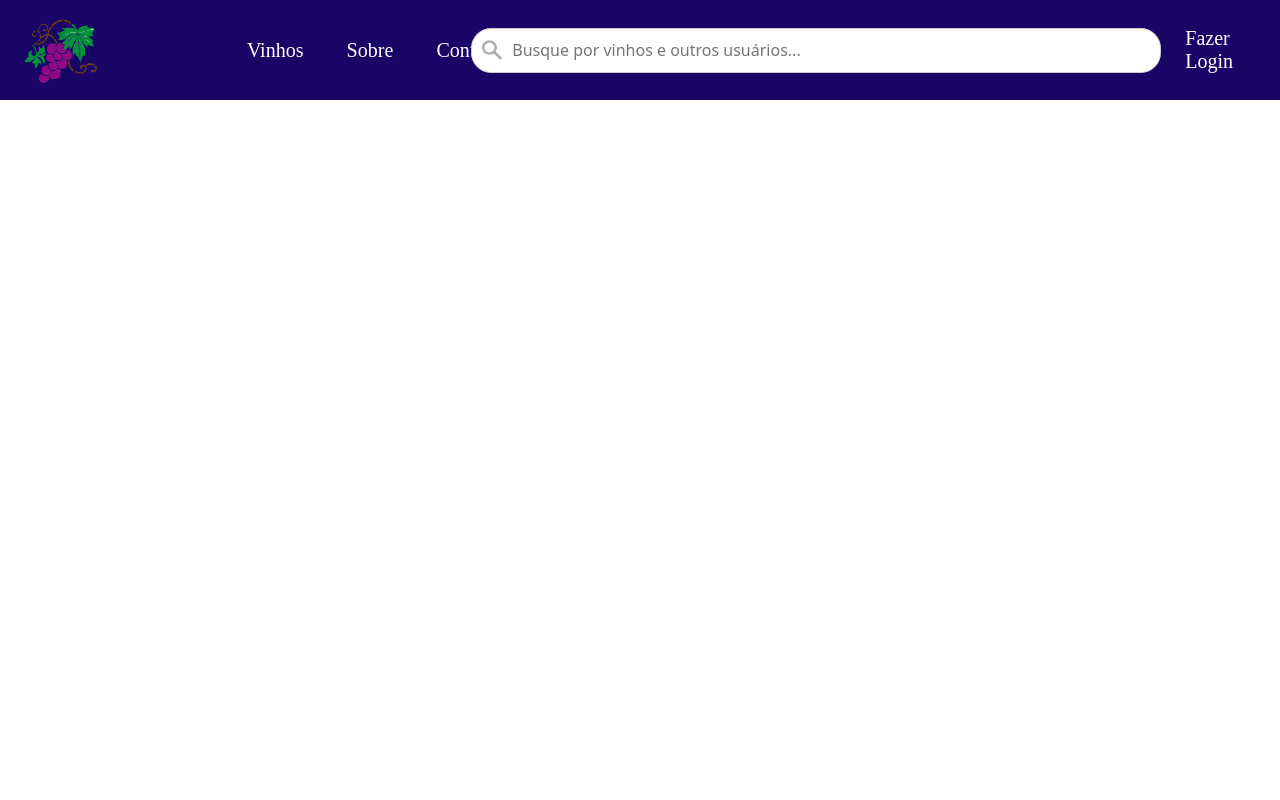
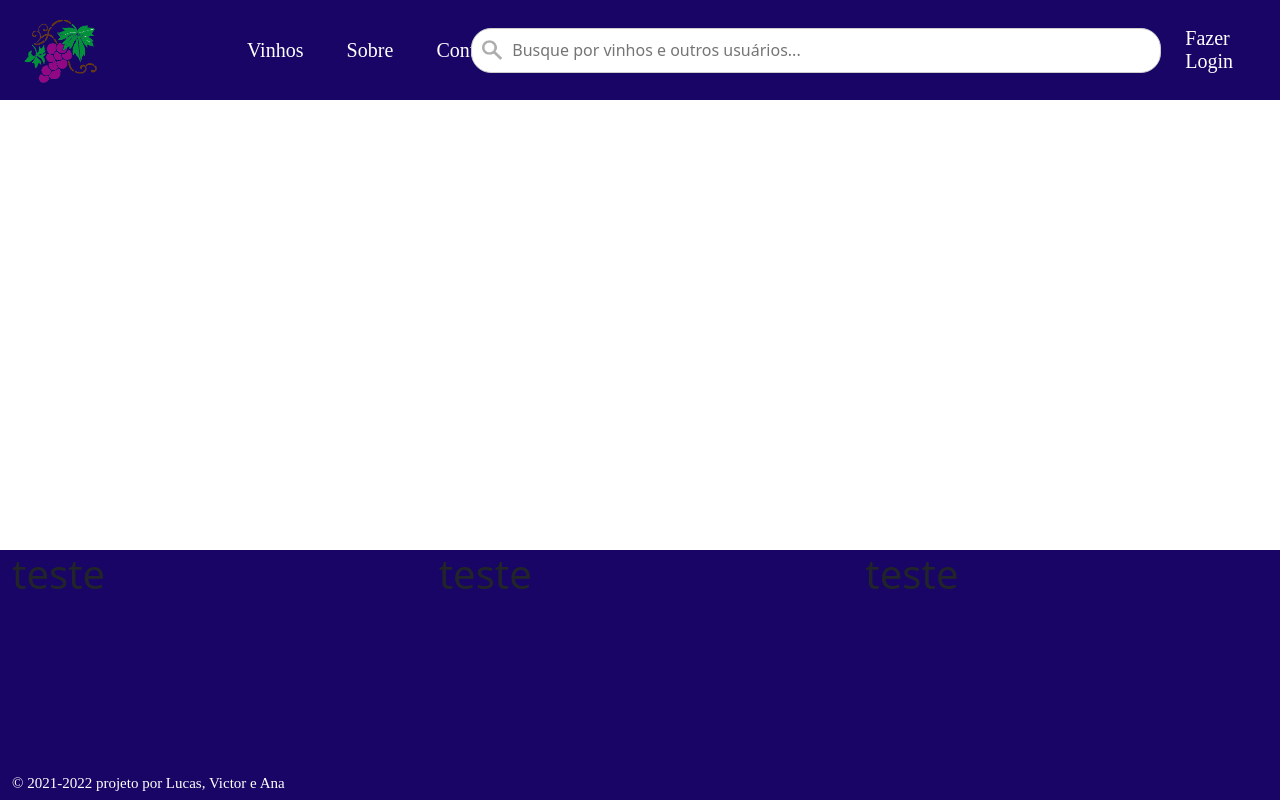
Before and after one commit to LucasTrentinn/projeto_integrador_vinhedo, a Vue app in the folder Site/Site_Vinho/: page / in a window 1280 px wide. Built offline with nearby package versions, Linux system fonts and the light colour scheme.

Commit message:
Criação da estrutura pra montagem do rodapé

```diff
--- a/Site/Site_Vinho/src/components/Rodape.vue
+++ b/Site/Site_Vinho/src/components/Rodape.vue
@@ -1,7 +1,20 @@
 <template>
-  <div class="container">
-
-  </div>
+    <div class="container-fluid rodape fixed-bottom">
+          <div class="row conteudo">
+            <div class="col-4">
+                <h1>teste</h1>
+            </div>
+            <div class="col-4">
+                <h1>teste</h1>
+            </div>
+            <div class="col-4">
+                <h1>teste</h1>
+            </div>
+        </div>
+        <div class="row copyright">
+            <p>&copy; 2021-2022 projeto por Lucas, Victor e Ana</p>
+        </div>
+    </div>
 </template>
 
 <script>
@@ -11,5 +24,18 @@ export default {
 </script>
 
 <style>
-
+.rodape {
+    background-color: #180566;
+    height: 250px;
+}
+.conteudo {
+    height: 90%;
+}
+.copyright {
+    height: 10px;
+    font: 15px Georgia normal;
+    color: white;
+    font-display: flex;
+    justify-content: center;
+}
 </style>
```
